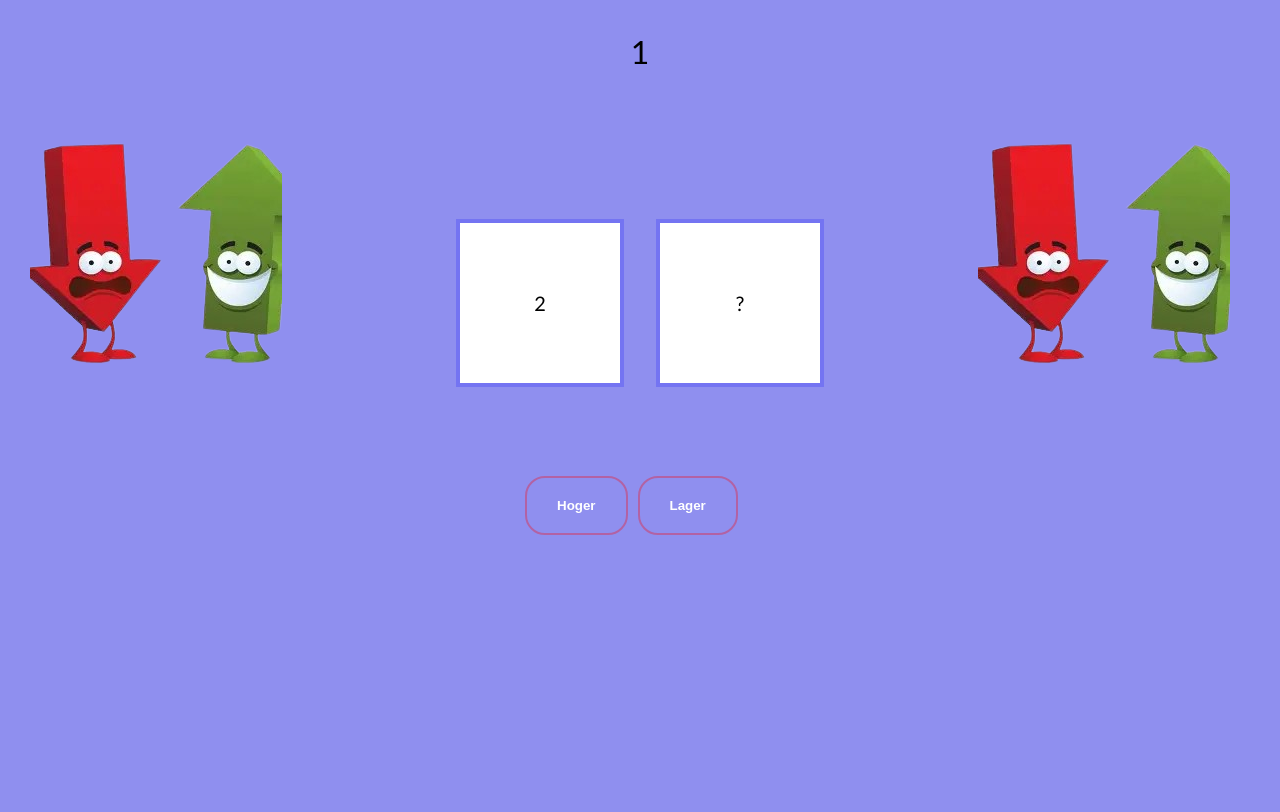
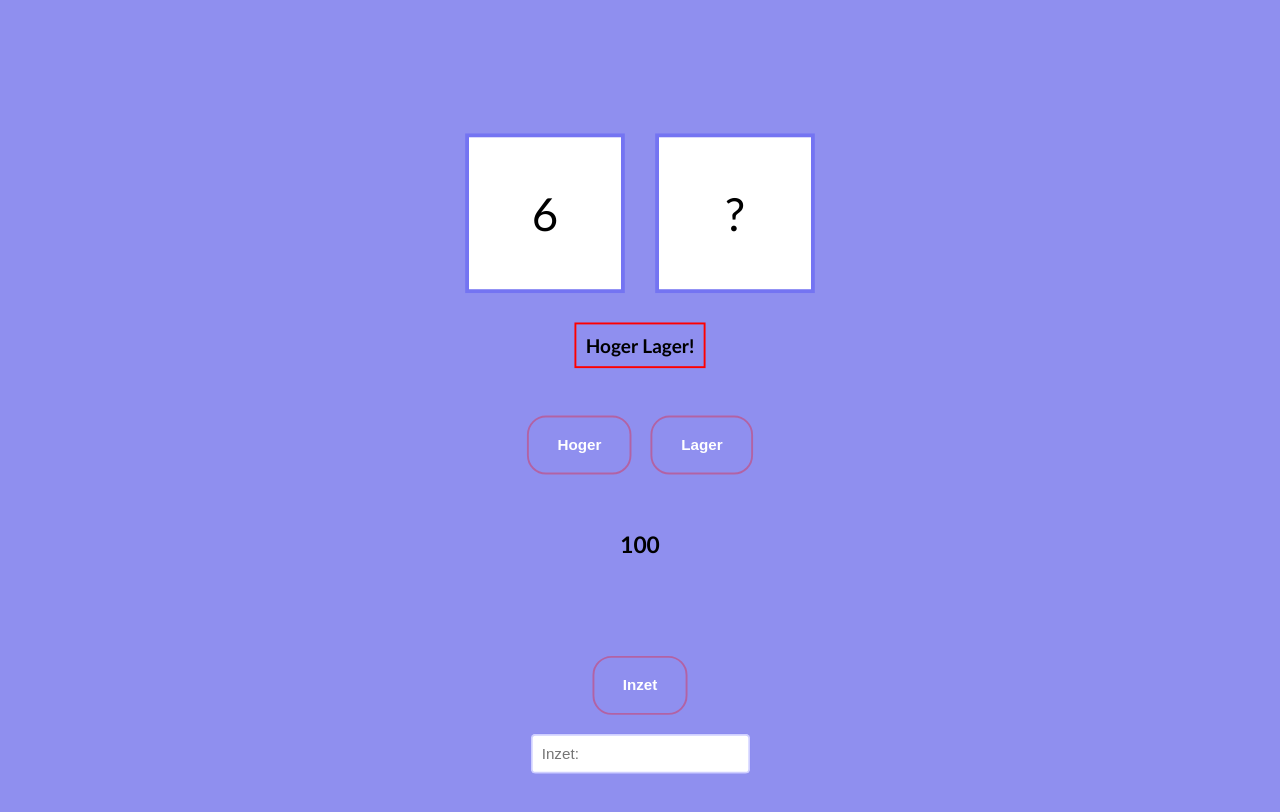
Before and after one commit to ROCMondriaanTIN/sd25-project-game-javascript-WalidB1234, a plain HTML site: page index/index1.html in a window 1280 px wide. Both pictures are taken after a click on the button "Hoger". Drawn offline with Linux system fonts and the light colour scheme.

Commit message:
Update
Update In de les

```diff
--- a/css/hoger-lager.css
+++ b/css/hoger-lager.css
@@ -1,100 +1,61 @@
 body {
     font-family: 'Gill Sans', 'Gill Sans MT', Calibri, 'Trebuchet MS', sans-serif;
     font-size: 20px;
-
     text-align: center;
     background-color: rgb(143, 143, 239);
     overflow: hidden;
+    display: flex;
+    justify-content:    center;
+    align-items: center;
+    flex-direction: column;
+    height: 100vh;
+    scale: 0.95;
 }
 
 div {
     margin: 10px;
     padding: 5px;
+    display: flex;
     justify-content: center;
     align-items: center;
-    min-height: 10vh;
     flex-direction: column;
-    flex-wrap: wrap;
-    display: flex;
-
-}
-img {
-    font-size: 50px;
-    text-align: left;
-    margin-right: 500px;
-
 }
 
-#img2 {
-
-    border: 8px solid red;
-}
-
-
+#dobbelsteen1,
 #dobbelsteen2 {
-    background-color: rgb(255, 255, 255);
     width: 150px;
     height: 150px;
-    outline: 4px solid #0000ff30;
-    margin-top: 100px;
-
-}
-
-#dobbelsteen1 {
-    height: 150px;
-    width: 150px;
     background-color: white;
     outline: 4px solid #0000ff30;
-    margin-top: 100px;
+    display: flex;
+    justify-content: center;
+    align-items: center;
+    font-size: 48px;
 }
 
 .main-dobbelsteen {
-    text-align: center;
-    width: max-content;
-    height: max-content;
-    gap: 20px;
     display: grid;
     grid-template-columns: repeat(2, 1fr);
-}
-
-hr {
-    width: 100vw;
-    position: fixed;
-    top: 300px;
-    height: 1vh;
-    background-color: white;
-}
-
-#Button1 {
-    background-color: azure;
-    font-size: 20px;
-    border: 3px solid black;
+    gap: 20px;
+    width: fit-content;
+    margin: 100px auto 0;
 }
 
 #Img2 {
-    position: fixed;
-    bottom: 50vh;
-    left: 0;
+    display: flex;
+    flex-direction: column;
+    gap: 20px;
 }
 
-#Img3 {
-    position: fixed;
-    bottom: 50vh;
-    right: 0;
-
+#buttonContainer {
+    display: flex;
+    flex-direction: row;
+    gap: 20px;
+    justify-content: center;
+    width: 100%;
 }
 
-#buttonContainer{
-    position: fixed;
-    bottom: 30vh;
-    display: flex;
-    flex-direction: row !important;
-    width: 99vw;
-    gap: 10px;
-    right: 0;
-}
-
-button{
+button {
     padding: 20px 30px;
     border: 2px solid #ff000050;
     border-radius: 20px;
@@ -102,11 +63,46 @@ button{
     background: transparent;
     color: #fff;
     cursor: pointer;
+    font-size: 16px;
 }
-button:hover{
+
+button:hover {
     transform: scale(1.1);
 }
 
-#score{
+.message {
+    margin: 20px auto;
+    border: 2px solid red;
+    text-align: center;
+    padding: 10px;
+    min-height: 20px;
+    font-weight: bold;
+}
+
+#score {
     font-size: 2rem;
+    margin: 10px 0;
 }
+
+#saldoText {
+    font-size: 1.5rem;
+    font-weight: bold;
+}
+
+#inzetValue {
+    font-size: 1.2rem;
+}
+
+input[type="text"] {
+    padding: 10px;
+    font-size: 16px;
+    border: 2px solid #0000ff30;
+    border-radius: 5px;
+
+}
+
+#main{
+    border: 1px solid #00000030;
+    border-radius: 20px;
+    padding: 50px;
+}
--- a/index/index1.html
+++ b/index/index1.html
@@ -7,31 +7,33 @@
     <title>Document</title>
     <link rel="stylesheet" href="">
     <link rel="stylesheet" href="/css/hoger-lager.css">
+    <script type="text/javascript" src="/js/game.js" defer></script>
+    <script type="text/javascript" src="/js/start.js" defer></script>
+    <script type="text/javascript" src="/js/view.js" defer></script>
 </head>
 
 <body>
-    <p id="score">0</p>
     <div>
 
         <div class="main-dobbelsteen">
             <div id="dobbelsteen1">-</div>
             <div id="dobbelsteen2">?</div>
         </div>
+        <div class="message">Hoger Lager!</div>
         <div id="Img2">
-
-            <img style="position: fixed; right: -450px;" src="download-removebg-preview (3).png" class="Img2"
-                alt="preview">
-
-            <div class="Img3">
-                <img src="download-removebg-preview (3).png" alt="">
-            </div>
-
             <div id="buttonContainer">
                 <button type="button" id="button1">Hoger</button>
                 <button type="button" id="button2">Lager</button>
             </div>
 
-            <script src="/js/game.js" defer></script>
+            <p id="saldoText"></p>
+
+            <p id="inzetValue"></p>
+            <button onclick="inzet()">Inzet</button>
+            <input type="text" id="inzet" name="inzet" placeholder="Inzet: ">
+        </div>
+    </div>
+    </div>
 </body>
 
 </html>
--- a/js/game.js
+++ b/js/game.js
@@ -1,6 +1,7 @@
 let nummer = Math.floor(Math.random() * 6) + 1 // nummer tot 6
-let oudeNummer = 1;
+let oudeNummer = Math.floor(Math.random() * 6) + 1;
 let score = 0;
+let inzetWaarde = 0;
 let scoreElement = document.querySelector('#score')
 
 const hogerBtn = document.querySelector('#button1');
@@ -9,47 +10,112 @@ const nummerDisplay = document.querySelector('#dobbelsteen1')
 const nummerDisplay2 = document.querySelector('#dobbelsteen2')
 
 hogerBtn.addEventListener('click', function () {
+    if (inzetWaarde === 0) {
+        alert("Zet eerst een bedrag in!");
+        return;
+    }
     if (nummer > oudeNummer) {
-        alert('Goed')
+        showMessage('Goed')
         score++
+        saldo = saldo + inzetWaarde;
+        updateSaldoDisplay();
     }
     else if (nummer < oudeNummer) {
-        alert('Fout'); score--;
+        showMessage('Fout');
+        score--;
+        saldo = saldo - inzetWaarde;
+        updateSaldoDisplay();
     }
-    else alert('zelfde number')
+    else showMessage('zelfde number')
+    inzetWaarde = 0;
+    document.getElementById("inzet").value = "";
+    document.getElementById("inzetValue").innerText = "";
     revealNumber()
-    generateNew()
 })
 
 lagerBtn.addEventListener('click', function () {
+    if (inzetWaarde === 0) {
+        alert("Zet eerst een bedrag in!");
+        return;
+    }
     if (nummer < oudeNummer) {
-        alert('Goed'); score++
+        showMessage('Goed');
+        score++
+        saldo = saldo + inzetWaarde;
+        updateSaldoDisplay();
     }
     else if (nummer > oudeNummer) {
-        alert('Fout');
+        showMessage('Fout');
         score--;
+        saldo = saldo - inzetWaarde;
+        updateSaldoDisplay();
     }
-    else alert('zelfde number')
+    else showMessage('zelfde number')
+    inzetWaarde = 0;
+    document.getElementById("inzet").value = "";
+    document.getElementById("inzetValue").innerText = "";
     revealNumber()
-    generateNew()
 })
 
 function start() {
-    nummer = 2;
-    nummerDisplay.textContent = 1;
+    nummer = Math.floor(Math.random() * 6) + 1;
+    nummerDisplay.innerHTML = nummer;
+    nummerDisplay2.innerHTML = '?';
+    setupInzet();
 }
+
 function generateNew() {
-    scoreElement.textContent = score;
+    if (scoreElement) {
+        scoreElement.innerHTML = score;
+    }
     oudeNummer = nummer;
     nummer = Math.floor(Math.random() * 6) + 1;
-    nummerDisplay.textContent = oudeNummer;
+    nummerDisplay.innerHTML = oudeNummer;
 }
 
 function revealNumber() {
     nummerDisplay2.textContent = nummer;
     setTimeout(function () {
         nummerDisplay2.textContent = '?';
+        generateNew();
     }, 2000)
 }
 
-start()
+//start()
+
+
+let saldo = 100;
+const saldoText = document.getElementById('saldoText');
+saldoText.innerHTML = saldo;
+
+function updateSaldoDisplay() {
+    saldoText.innerHTML = saldo;
+}
+
+function setupInzet() {
+    const saldoElement = document.getElementById("inzetValue");
+    const inputElement = document.getElementById("inzet");
+
+    inputElement.addEventListener("keyup", () => {
+        saldoElement.innerText = `Inzet: ${inputElement.value}`;
+    });
+}
+
+function inzet() {
+    const inputElement = document.getElementById("inzet");
+
+    let betAmount = parseInt(inputElement.value);
+
+    if (!betAmount || betAmount <= 0) {
+        alert("Voer een geldig bedrag in");
+        return;
+    }
+
+    if (saldo < betAmount) {
+        alert("Niet genoeg saldo")
+        return
+    }
+
+    inzetWaarde = betAmount;
+    console.log("Inzet value:", betAmount);
+}
--- /dev/null
+++ b/js/start.js
@@ -0,0 +1,7 @@
+window.onload = start;
+
+function start() {
+    nummerDisplay.textContent = nummer;
+    nummerDisplay2.textContent = '?';
+    setupInzet();
+}
--- /dev/null
+++ b/js/view.js
@@ -0,0 +1,4 @@
+function showMessage(mes) {
+    let messageDiv=document.querySelector('.message');
+    messageDiv.innerHTML=mes;
+}
```
Also changed, not shown: index/hoger-lager.html (+1 -1 lines).
